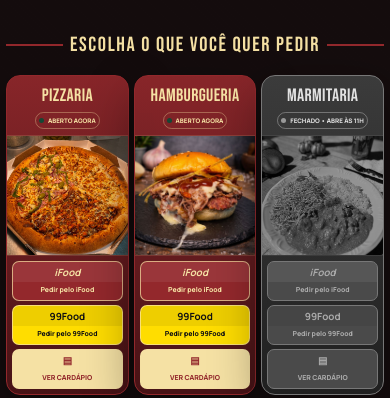
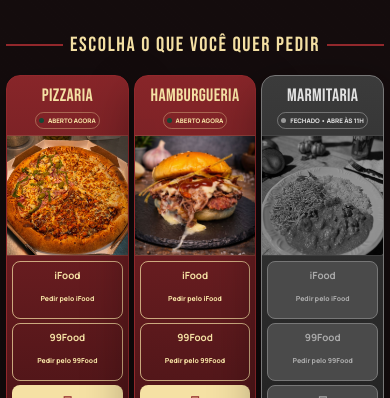
Before and after one commit to michaelandrewhf/mafiadogs, a plain HTML site: page index.html in a window 390 px wide. Shown: the part 444-842 px from the top of the page. Drawn offline with Linux system fonts and the light colour scheme.

Commit message:
Amplia área clicável do botão de cardápio

```diff
--- a/assets/styles.css
+++ b/assets/styles.css
@@ -23,14 +23,10 @@
 .burger .product{object-position:center 48%}
 .marmita .product{object-position:center 52%}
 .actions{display:grid;gap:9px;padding:12px}
-.action{min-height:52px;border:1px solid #f5e1a4b8;border-radius:13px;display:grid;grid-template-columns:86px 1fr 30px;align-items:center;overflow:hidden;font-size:.82rem;font-weight:800}
+.action{min-height:86px;border:1px solid #f5e1a4b8;border-radius:15px;display:grid;grid-template-columns:86px 1fr 42px;align-items:center;overflow:hidden;font-size:.95rem;font-weight:800}
 .action:hover{filter:brightness(1.07)}
-.action b{height:100%;display:flex;align-items:center;justify-content:center;font-size:1.1rem}
-.action span{padding-left:10px}
-.ifood{background:var(--red)}
-.ifood b{background:#fff1;font-style:italic;font-size:1.25rem}
-.food99{background:#FFDD00;color:#121212}
-.food99 b{background:#0001}
+.action b{height:100%;display:flex;align-items:center;justify-content:center;font-size:1.35rem}
+.action span{padding-left:14px;font-size:1rem}
 .menu{background:var(--cream);color:var(--red);text-transform:uppercase}
 .disabled{background:#4a4a4a!important;color:#bbb!important;border-color:#777!important;pointer-events:none;filter:grayscale(1)}
 .whatsapp{min-height:56px;margin-top:12px;border:1px solid var(--cream);border-radius:16px;display:flex;align-items:center;justify-content:center;gap:8px;font-weight:800;background:#140c0dd9;text-align:center}
@@ -56,10 +52,9 @@
   .dot{width:5px;height:5px}
   .product{height:clamp(125px,35vw,230px)}
   .actions{gap:6px;padding:7px}
-  .action{min-height:46px;display:grid;grid-template-columns:1fr;grid-auto-rows:auto;place-items:center;border-radius:9px;padding:0;font-size:0;text-align:center}
+  .action{min-height:66px;display:grid;grid-template-columns:1fr;grid-auto-rows:auto;place-items:center;border-radius:10px;padding:0;font-size:0;text-align:center}
   .action b{width:100%;height:auto;min-height:24px;padding:4px 2px;font-size:clamp(.72rem,2.6vw,1rem)}
   .action span{padding:4px 2px 6px;font-size:clamp(.5rem,1.8vw,.68rem);line-height:1.1}
-  .ifood b{font-size:clamp(.78rem,2.8vw,1.05rem)}
   .whatsapp{min-height:48px;margin-top:8px;border-radius:11px;display:flex;flex-direction:column;gap:2px;padding:6px 3px;font-size:clamp(.55rem,2vw,.72rem);line-height:1.15}
   .whatsapp small{font-size:clamp(.42rem,1.5vw,.56rem);line-height:1.1}
   .info{grid-template-columns:1fr;text-align:center}
@@ -79,7 +74,7 @@
   .status{padding:3px 3px;font-size:clamp(.39rem,1.55vw,.5rem)}
   .product{height:clamp(105px,31vw,150px)}
   .actions{gap:4px;padding:5px}
-  .action{min-height:40px;border-radius:7px}
+  .action{min-height:58px;border-radius:8px}
   .action b{min-height:20px;padding:3px 1px;font-size:clamp(.62rem,2.5vw,.82rem)}
   .action span{padding:3px 1px 5px;font-size:clamp(.43rem,1.55vw,.56rem)}
   .whatsapp{min-height:43px;margin-top:6px;padding:5px 2px;font-size:clamp(.47rem,1.85vw,.62rem)}
```
